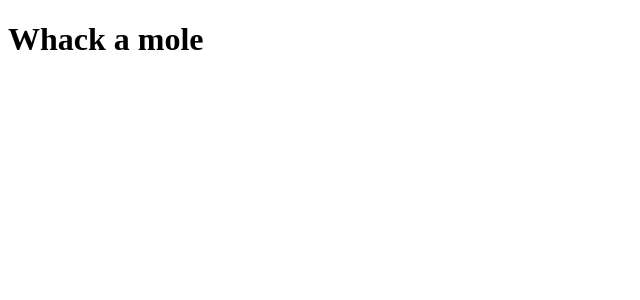
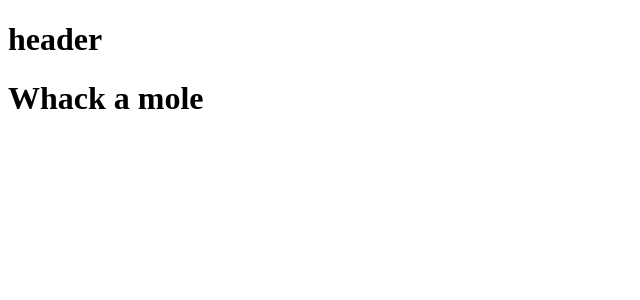
Before and after one commit to miguebarbell/capstone-client, a React (Create React App) app: page / in a window 1280 px wide. Shown: the top 300 px of the page, without its empty margins (0-640 px from the left). Built offline with nearby package versions, Linux system fonts and the light colour scheme.

Commit message:
pushing with dependencies

```diff
--- a/package.json
+++ b/package.json
@@ -8,6 +8,7 @@
     "@testing-library/user-event": "^13.5.0",
     "react": "^18.2.0",
     "react-dom": "^18.2.0",
+    "react-router-dom": "^6.8.1",
     "react-scripts": "5.0.1",
     "styled-components": "^5.3.6",
     "web-vitals": "^2.1.4"
--- a/src/App.js
+++ b/src/App.js
@@ -1,7 +1,10 @@
+import Header from "./components/Header";
+
 
 function App() {
   return (
-    <div className="App">
+    <div>
+      <Header/>
       <h1>Whack a mole</h1>
     </div>
   );
--- /dev/null
+++ b/src/components/Header.jsx
@@ -0,0 +1,7 @@
+const Header = () => {
+	return (
+		<h1>header</h1>
+	)
+}
+
+export default Header;
```
Also changed, not shown: 1 other file (tests, documents, lock files or other folders).
